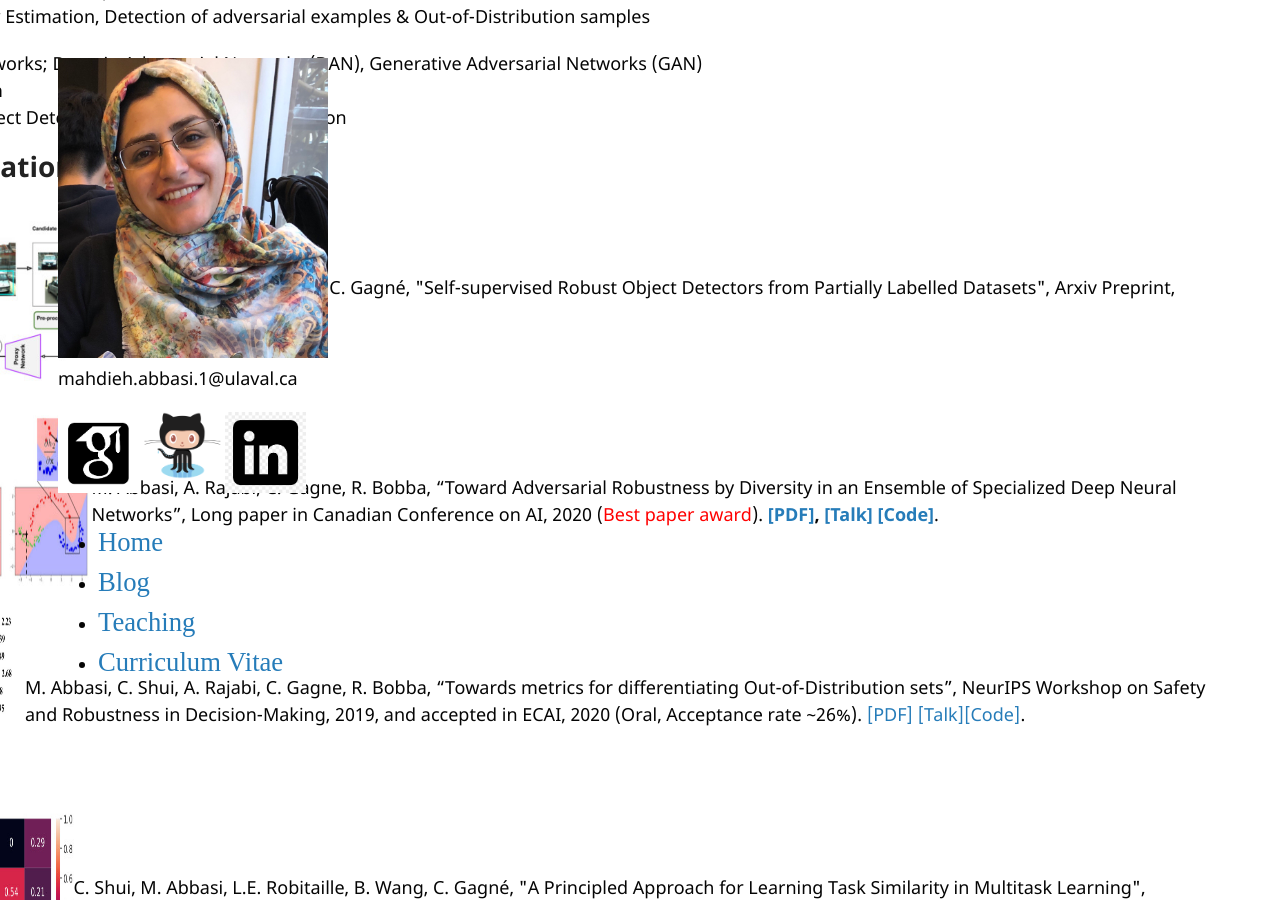
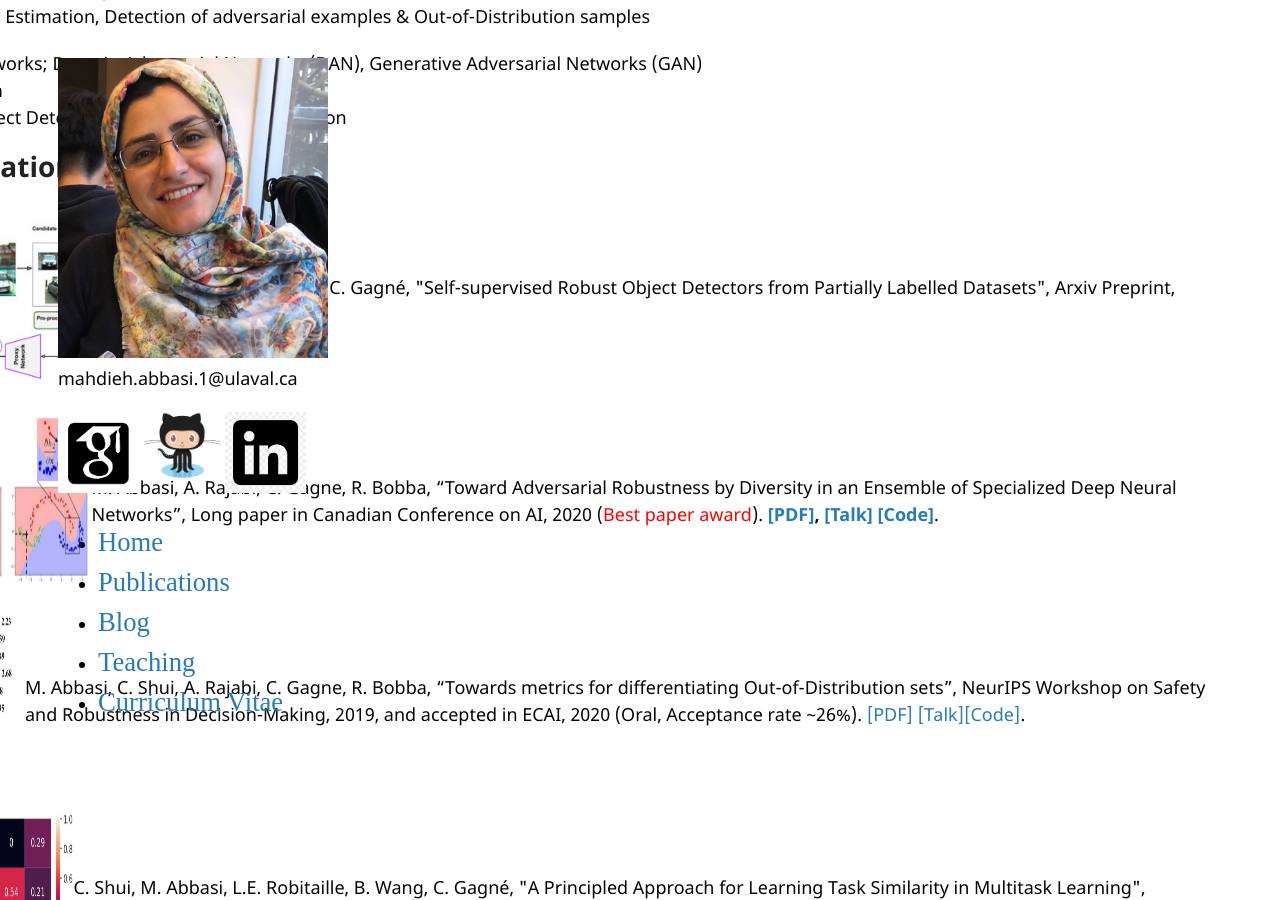
Before and after one commit to mahdaneh/mahdaneh.github.io, a Jekyll site: the page built from index.md, in a window 1280 px wide and 900 px high, scrolled down 312 px. Built offline with Jekyll 4.4.1, drawn with Linux system fonts in a browser that asks for light colours; our own code applies the rules of GitHub Pages for plain Markdown files.

Commit message:
Update default.html

```diff
--- a/_layouts/default.html
+++ b/_layouts/default.html
@@ -42,7 +42,8 @@
 
           <li><a href="./index.html"><span
             style="font-size: 20pt;font-family: Times New Roman,Times,serif">Home</span></a></li>
-
+          <li><a href="./publications.html"><span
+            style="font-size: 20pt;font-family: Times New Roman,Times,serif">Publications</span></a></li>
 
           <li><a href="/Blog.html"><span
             style="font-size: 20pt;font-family: Times New Roman,Times,serif">Blog</span></a></li>
```
